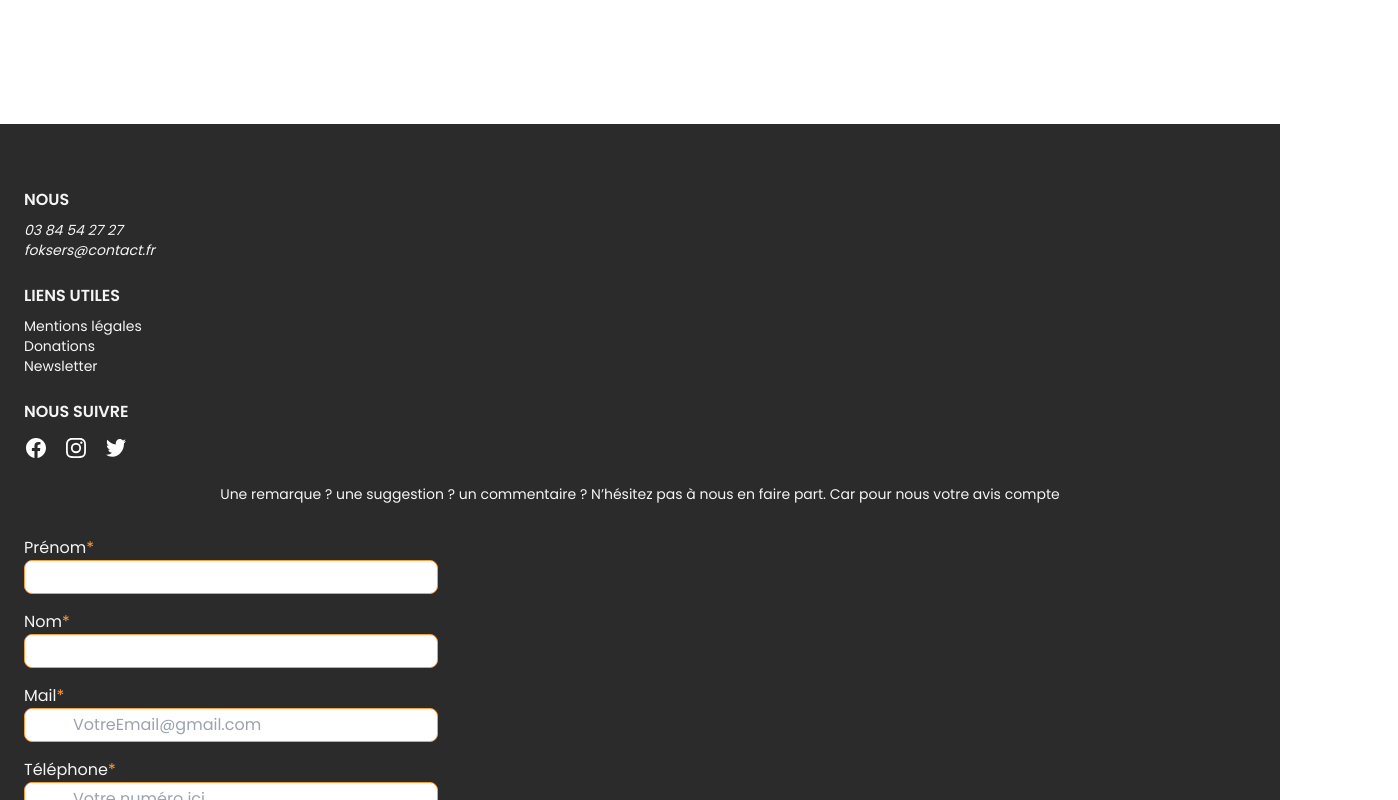
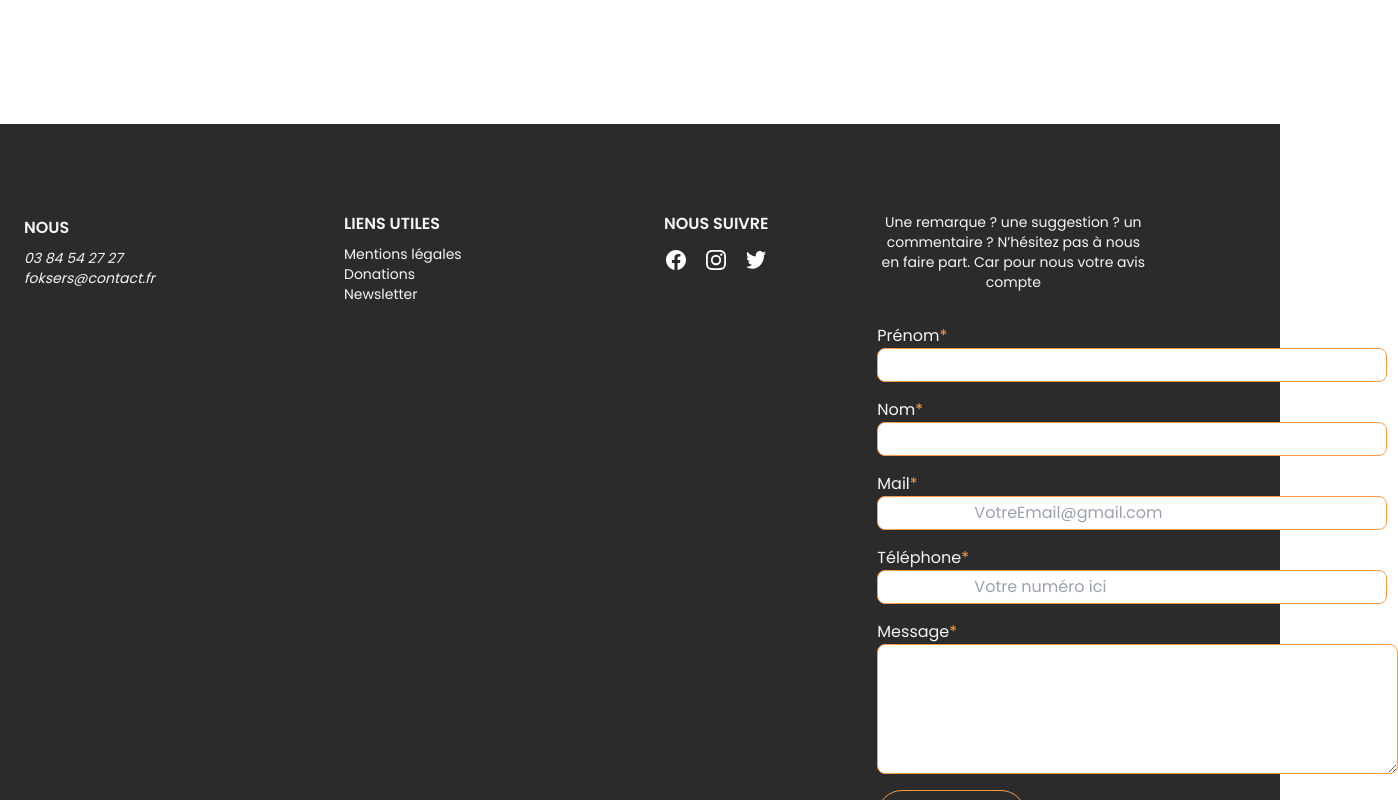
Before and after one commit to Nezzar-Marwa/Projet_S2_Khadidja_K_Marie-Claire_N_Marwa_N_Camilia_M, a Vue app in the folder Projet_S2_MN_KK_MCN_CM/: page / in a window 1280 px wide. Shown: the part 700-1500 px from the top of the page, 1398 px wide, since content can reach past the window. Built offline with nearby package versions, Linux system fonts and the light colour scheme.

Commit message:
footer desktop

```diff
--- a/Projet_S2_MN_KK_MCN_CM/src/assets/css/style.css
+++ b/Projet_S2_MN_KK_MCN_CM/src/assets/css/style.css
@@ -19,6 +19,6 @@
 
   @layer components {
     .grille {
-      @apply lg:grid lg:grid-cols-principal lg:justify-center lg:gap-28 px-12;
+      @apply lg:grid lg:grid-cols-principal lg:justify-center lg:gap-12 px-6;
     }
   }
--- a/Projet_S2_MN_KK_MCN_CM/src/components/FooterPage.vue
+++ b/Projet_S2_MN_KK_MCN_CM/src/components/FooterPage.vue
@@ -6,9 +6,9 @@ import InstagramIcon from '@/components/icons/IconInstagram.vue'
 </script>
 
 <template>
-  <footer class="space-y-6 bg-contrastcolor py-16 px-6 text-backgroundcolor">
+  <footer class="grille space-y-6 bg-contrastcolor py-16 px-6 text-backgroundcolor">
 
-    <div>
+    <div class="col-span-2 col-start-1 lg:mt-7 ">
       <h4 class="font-poppins text-base font-semibold uppercase mb-2">Nous</h4>
       <address class="font-poppins text-sm">
         <a href="tel:0384542727">03 84 54 27 27</a><br />
@@ -16,7 +16,7 @@ import InstagramIcon from '@/components/icons/IconInstagram.vue'
       </address>
     </div>
 
-    <nav>
+    <nav class="col-span-2 col-start-4 ">
       <h4 class="font-poppins text-base font-semibold uppercase mb-2">Liens utiles</h4>
       <ul class="font-poppins text-sm">
         <li><a href="#">Mentions légales</a></li>
@@ -29,7 +29,7 @@ import InstagramIcon from '@/components/icons/IconInstagram.vue'
 
     <div></div>
 
-    <div>
+    <div class="col-span-2 col-start-7">
       <h4 class="font-poppins text-base font-semibold uppercase mb-3 ">Nous suivre</h4>
       <ul class="flex gap-4">
         <li>
@@ -43,29 +43,29 @@ import InstagramIcon from '@/components/icons/IconInstagram.vue'
         </li>
       </ul>
     </div>
-    <section>
+    <section class="col-span-3 col-start-9 space-y-3">
       <h4 class="mb-8 font-poppins text-center text-sm">Une remarque ? une suggestion ? un commentaire ? N’hésitez pas à nous en faire part.
           Car pour nous votre avis compte</h4>
       <form action="#">
       <div>
         <label for="Prénom*">Prénom<span class="text-toniccolor">*</span> </label>
-        <input class="flex rounded-lg text-text border mb-4 px-12 py-1  border-toniccolor focus:outline-none focus:ring-1 focus:ring-toniccolor " type="text" name="Prénom" id="Prénom">
+        <input class="flex rounded-lg text-text border mb-4 px-12 py-1  border-toniccolor focus:outline-none focus:ring-1 focus:ring-toniccolor lg:px-24 " type="text" name="Prénom" id="Prénom">
       </div>
       <div>
         <label for="Nom*">Nom<span class="text-toniccolor">*</span></label>
-        <input class="flex rounded-lg text-text border mb-4 px-12 py-1  border-toniccolor focus:outline-none focus:ring-1 focus:ring-toniccolor " type="text" name="Nom" id="Nom">
+        <input class="flex rounded-lg text-text border mb-4 px-12 py-1  border-toniccolor focus:outline-none focus:ring-1 focus:ring-toniccolor lg:px-24  " type="text" name="Nom" id="Nom">
       </div>
       <div>
         <label for="Mail*">Mail<span class="text-toniccolor">*</span></label>
-        <input class="flex rounded-lg text-text border mb-4 px-12 py-1  border-toniccolor  invalid:border-invalid invalid:text-invalid focus:outline-none focus:ring-1 focus:ring-toniccolor focus:invalid:border-invalid focus:invalid:ring-invalid" type="email" placeholder="VotreEmail@gmail.com" name="Mail">
+        <input class="flex rounded-lg text-text border mb-4 px-12 py-1  border-toniccolor  invalid:border-invalid invalid:text-invalid focus:outline-none focus:ring-1 focus:ring-toniccolor focus:invalid:border-invalid focus:invalid:ring-invalid lg:px-24 " type="email" placeholder="VotreEmail@gmail.com" name="Mail">
       </div>
       <div>
         <label for="Téléphone*">Téléphone<span class="text-toniccolor">*</span></label>
-        <input class="flex rounded-lg text-text border mb-4 px-12 py-1  border-toniccolor  invalid:border-invalid invalid:text-invalid focus:outline-none focus:ring-1 focus:ring-toniccolor focus:invalid:border-invalid focus:invalid:ring-invalid" type="text" placeholder="Votre numéro ici" name="Téléphone">
+        <input class="flex rounded-lg text-text border mb-4 px-12 py-1  border-toniccolor  invalid:border-invalid invalid:text-invalid focus:outline-none focus:ring-1 focus:ring-toniccolor focus:invalid:border-invalid focus:invalid:ring-invalid lg:px-24 " type="text" placeholder="Votre numéro ici" name="Téléphone">
       </div>
       <div>
         <label for="message*">Message<span class="text-toniccolor">*</span></label>
-        <textarea class="flex rounded-lg text-text border mb-4 px-16 py-1  border-toniccolor focus:outline-none focus:ring-1 focus:ring-toniccolor "  id="msg" name="message" rows="5"></textarea>
+        <textarea class="flex rounded-lg text-text border mb-4 px-16 py-1  border-toniccolor focus:outline-none focus:ring-1 focus:ring-toniccolor lg:px-28"  id="msg" name="message" rows="5"></textarea>
       </div>
       <div>
       <button class="rounded-full border border-toniccolor px-10 py-3 font-bold text-backgroundcolor hover:bg-toniccolor"  type="submit">Envoyer</button>
```
